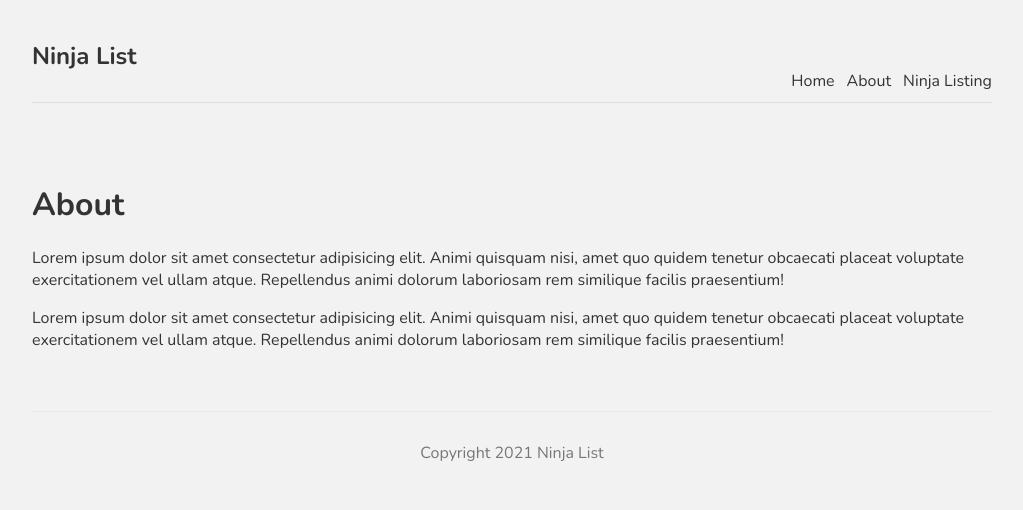
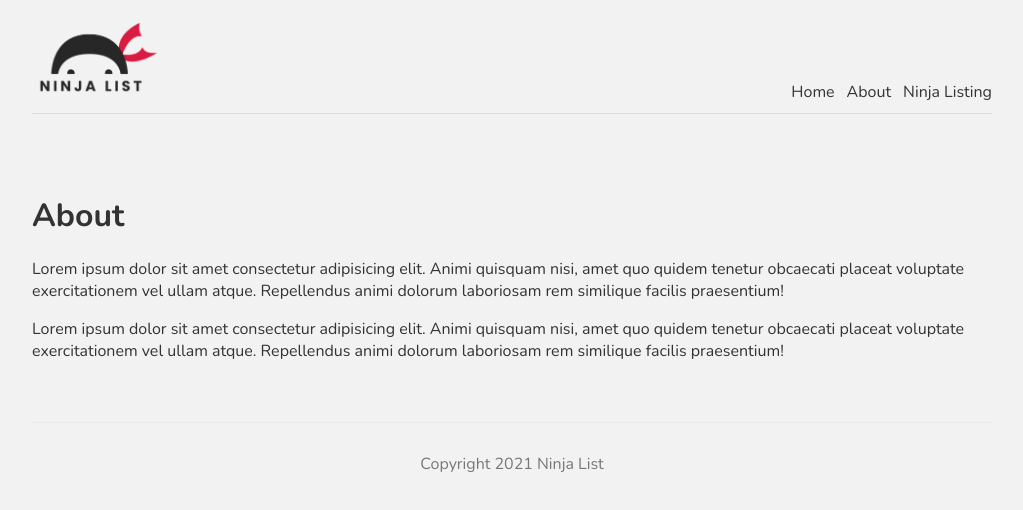
Before and after one commit to rendoruiz/reactjs-nextjs-workspace, a Next.js app in the folder ninjalist/: page /about in a window 1280 px wide. Shown: the top 510 px of the page, without its empty margins (128-1151 px from the left). Built offline with nearby package versions, Linux system fonts and the light colour scheme.

Commit message:
#9 images and meta tags

```diff
--- a/ninjalist/components/Navbar.js
+++ b/ninjalist/components/Navbar.js
@@ -1,10 +1,11 @@
 import Link from 'next/link';
+import Image from 'next/image'
 
 const Navbar = () => {
   return (
     <nav>
       <div class="logo">
-        <h1>Ninja List</h1>
+        <Image src="/logo.png" width={128} height={77} />
       </div>
       <Link href="/"><a>Home</a></Link>
       <Link href="/about"><a>About</a></Link>
--- a/ninjalist/pages/about.js
+++ b/ninjalist/pages/about.js
@@ -1,11 +1,18 @@
+import Head from 'next/head'
+
 const About = () => {
-
   return (
-    <div>
-      <h1>About</h1>
-      <p>Lorem ipsum dolor sit amet consectetur adipisicing elit. Animi quisquam nisi, amet quo quidem tenetur obcaecati placeat voluptate exercitationem vel ullam atque. Repellendus animi dolorum laboriosam rem similique facilis praesentium!</p>
-      <p>Lorem ipsum dolor sit amet consectetur adipisicing elit. Animi quisquam nisi, amet quo quidem tenetur obcaecati placeat voluptate exercitationem vel ullam atque. Repellendus animi dolorum laboriosam rem similique facilis praesentium!</p>
-    </div>
+    <>
+      <Head>
+        <title>Ninja List | About</title>
+        <meta name="keywords" content="ninjas" />
+      </Head>
+      <div>
+        <h1>About</h1>
+        <p>Lorem ipsum dolor sit amet consectetur adipisicing elit. Animi quisquam nisi, amet quo quidem tenetur obcaecati placeat voluptate exercitationem vel ullam atque. Repellendus animi dolorum laboriosam rem similique facilis praesentium!</p>
+        <p>Lorem ipsum dolor sit amet consectetur adipisicing elit. Animi quisquam nisi, amet quo quidem tenetur obcaecati placeat voluptate exercitationem vel ullam atque. Repellendus animi dolorum laboriosam rem similique facilis praesentium!</p>
+      </div>
+    </>
   );
 }
 
--- a/ninjalist/pages/index.js
+++ b/ninjalist/pages/index.js
@@ -7,6 +7,11 @@ import Link from 'next/link';
 
 export default function Home() {
   return (
+    <>
+      <Head>
+        <title>Ninja List | Home</title>
+        <meta name="keywords" content="ninjas" />
+      </Head>
       <div>
         <h1 className={styles.title}>Homepage</h1>
         <p className={styles.text}>Lorem ipsum dolor sit amet consectetur adipisicing elit. Animi quisquam nisi, amet quo quidem tenetur obcaecati placeat voluptate exercitationem vel ullam atque. Repellendus animi dolorum laboriosam rem similique facilis praesentium!</p>
@@ -15,5 +20,6 @@ export default function Home() {
           <a className={styles.btn}>See Ninja Listing</a>
           </Link>
       </div>
+    </>
   )
 }
```
Also changed, not shown: ninjalist/public/logo.png (added). Lines whose indentation alone changed are shown as unchanged.
